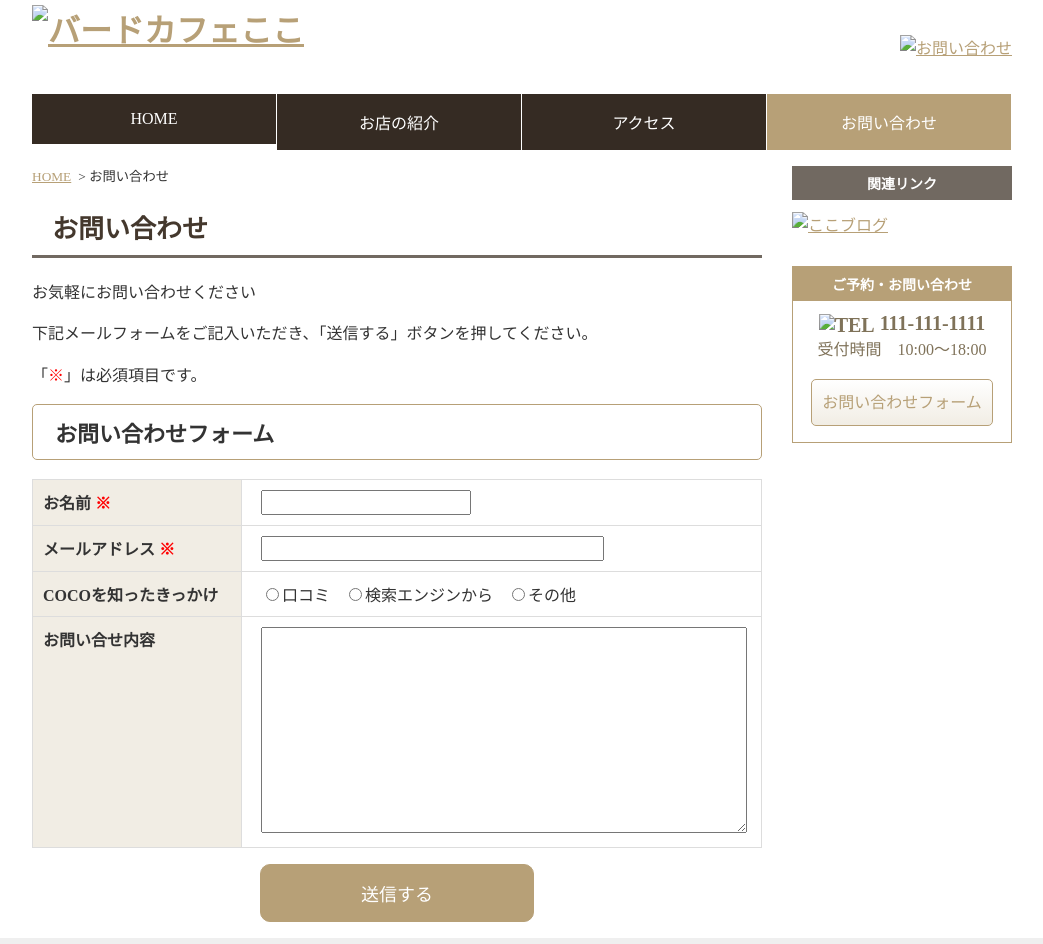
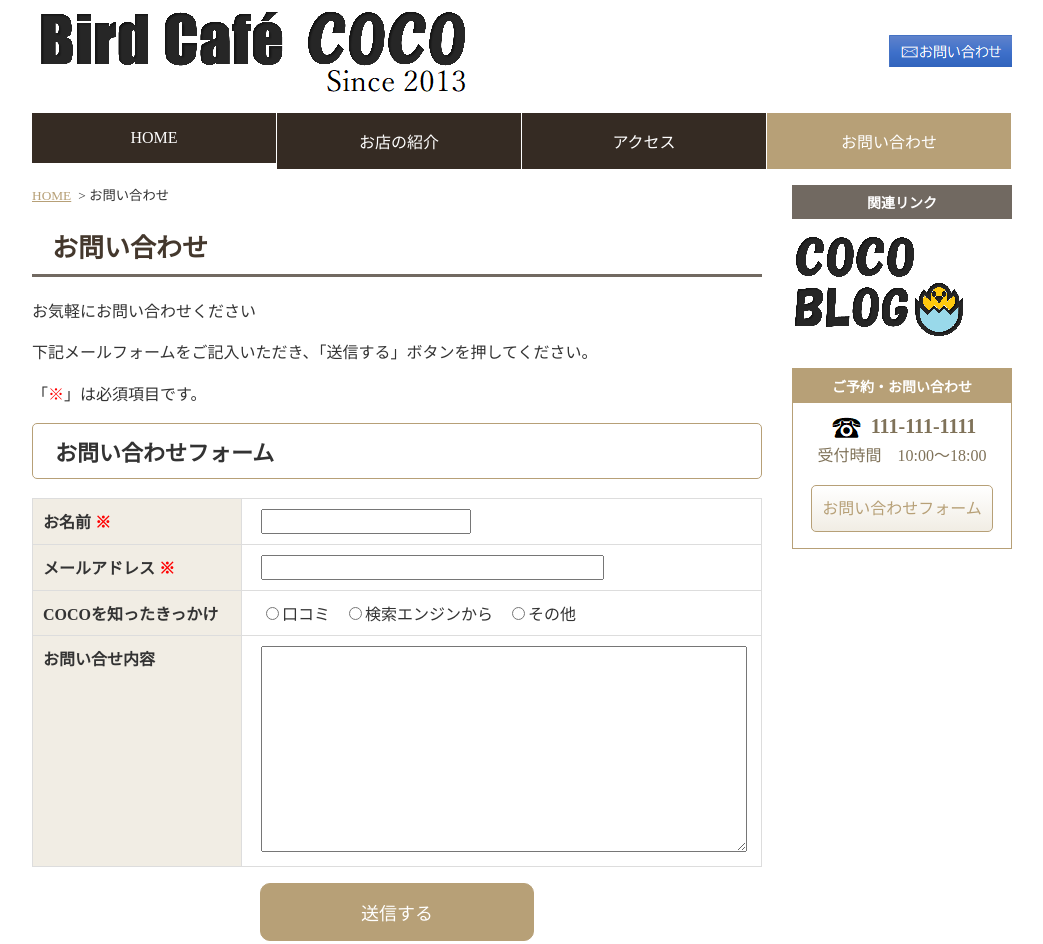
Before and after one commit to myucoco/myRipository, a plain HTML site: page contact.html in a window 1280 px wide. Shown: the top 944 px of the page, without its empty margins (118-1161 px from the left). Drawn offline with Linux system fonts and the light colour scheme; files that its build step writes are made by us from their sources.

Commit message:
Add files via upload

```diff
--- a/contact.html
+++ b/contact.html
@@ -4,14 +4,14 @@
 <meta charset="UTF-8">
 <title>お問い合わせ｜Bird Cafe ここ</title>
 <meta name="viewport" content="width=device-width, initial-scale=1">
-<link rel="stylesheet" href="css/style.css">
+<link rel="stylesheet" href="style.css">
 </head>
 <body>
 
   <!--ヘッダー-->
   <header>
-    <h1><a href="index.html"><img src="images/logo.png" alt="バードカフェここ" ></a></h1>
-    <div id="header_contact"><a href="contact.html"><img src="images/btn_contact.jpg" alt="お問い合わせ"></a></div>
+    <h1><a href="index.html"><img src="logo.png" alt="バードカフェここ" ></a></h1>
+    <div id="header_contact"><a href="contact.html"><img src="btn_contact.jpg" alt="お問い合わせ"></a></div>
     <nav id="global_navi">
       <ul>
         <li><a href="index.html">HOME</a></li>
@@ -71,12 +71,12 @@
       <section id="side_banner">
         <h2>関連リンク</h2>
         <ul>
-       <li><a href="#" target="_blank"><img src="images/banner02.png" alt="ここブログ"></a></li>
+       <li><a href="#" target="_blank"><img src="banner02.png" alt="ここブログ"></a></li>
 
     </section>
     <section id="side_contact">
       <h2>ご予約・お問い合わせ</h2>
-      <address><img src="images/mark_tel.png" alt="TEL">111-111-1111</address>
+      <address><img src="mark_tel.png" alt="TEL">111-111-1111</address>
       <p>受付時間　10:00～18:00</p>
       <p><a href="contact.html" class="contact_button">お問い合わせフォーム</a></p>
     </section>
```
Also changed, not shown: access.html (+5 -5 lines), shop.html (+5 -5 lines).
